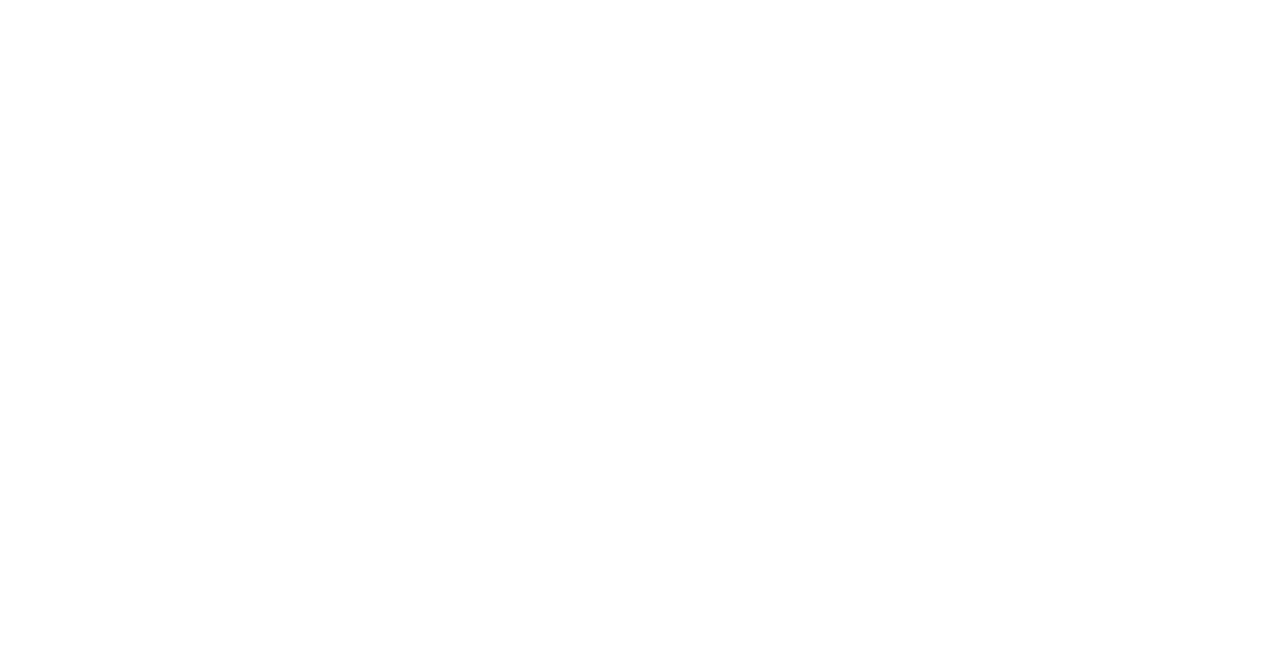
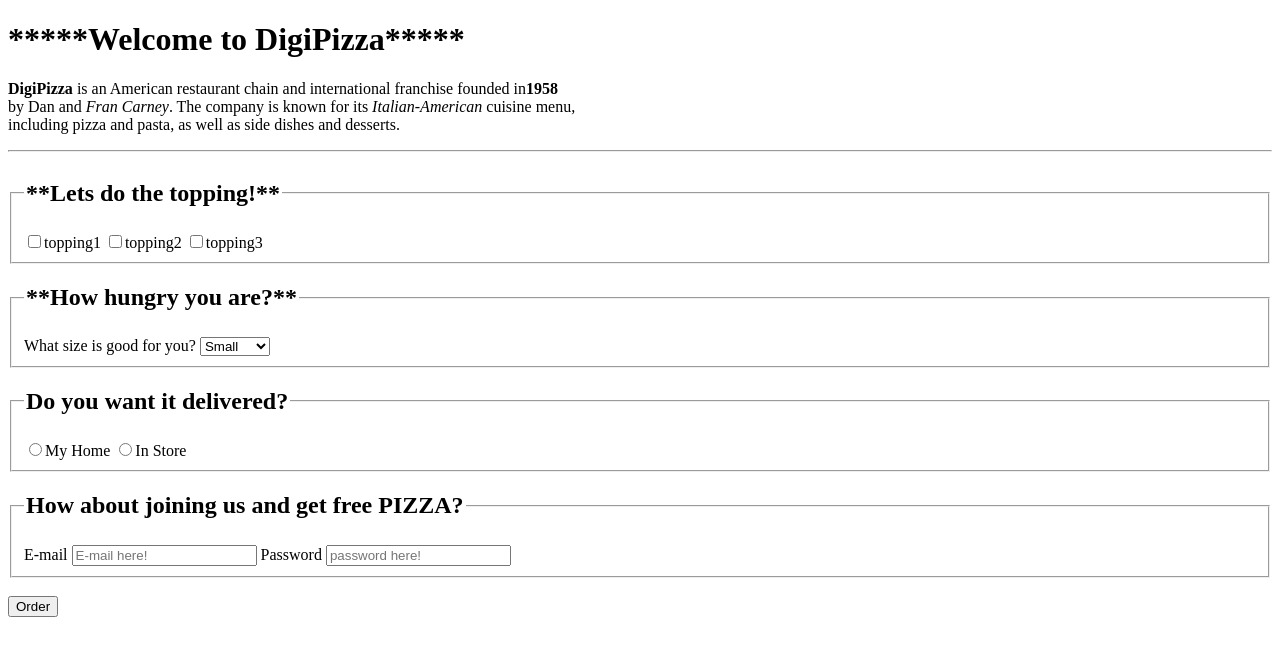
Before and after one commit to arasharghavan/codeup-web-exercises, a plain HTML site: page digipizza.html in a window 1280 px wide. Drawn offline with Linux system fonts and the light colour scheme.

Commit message:
bonus html form

```diff
--- a/digipizza.html
+++ b/digipizza.html
@@ -2,9 +2,47 @@
 <html lang="en">
 <head>
     <meta charset="UTF-8">
-    <title>Title</title>
+    <title>DigiPizza</title>
 </head>
 <body>
-
+        <h1>*****Welcome to DigiPizza*****</h1>
+        <input type="hidden" name="user" value="X.usr">
+        <p>
+            <strong> DigiPizza </strong>is an American restaurant chain and international franchise founded in<strong>1958</strong><br> by Dan
+            and <em>Fran Carney</em>. The company is known for its <em>Italian-American</em> cuisine menu,<br> including pizza and pasta, as
+            well as side dishes and desserts.
+        </p>
+        <hr>
+        <form>
+            <fieldset>
+            <legend><h2>**Lets do the topping!**</h2></legend>
+              <label><input type="checkbox" name="topping" value="topping1" >topping1</label>
+              <label><input type="checkbox" name="topping" value="topping2" >topping2</label>
+              <label><input type="checkbox" name="topping" value="topping3" >topping3</label>
+            </fieldset>
+            <fieldset>
+                <legend><h2>**How hungry you are?**</h2></legend>
+                <label for="size">What size is good for you?</label>
+                <select id="size" name="size">
+                    <option value="small">Small</option>
+                    <option value="medium">Medium</option>
+                    <option value="large">Large</option>
+                </select>
+            </fieldset>
+            <fieldset>
+            <legend><h2>Do you want it delivered?</h2></legend>
+            <label><input type="radio" name="delivery" value="yes">My Home</label>
+            <label><input type="radio" name="delivery" value="no">In Store</label>
+            </fieldset>
+            <fieldset>
+                <legend><h2>How about joining us and get free PIZZA?</h2></legend>
+                <label for="email">E-mail</label>
+                <input id="email" name="email" type="email" placeholder="E-mail here!" required>
+                <label for="password">Password</label>
+                 <input id="password" name="password" type="password" placeholder="password here!">
+            </fieldset>
+                <br>
+            <button>Order</button>
+        </form>
 </body>
 </html>
```
